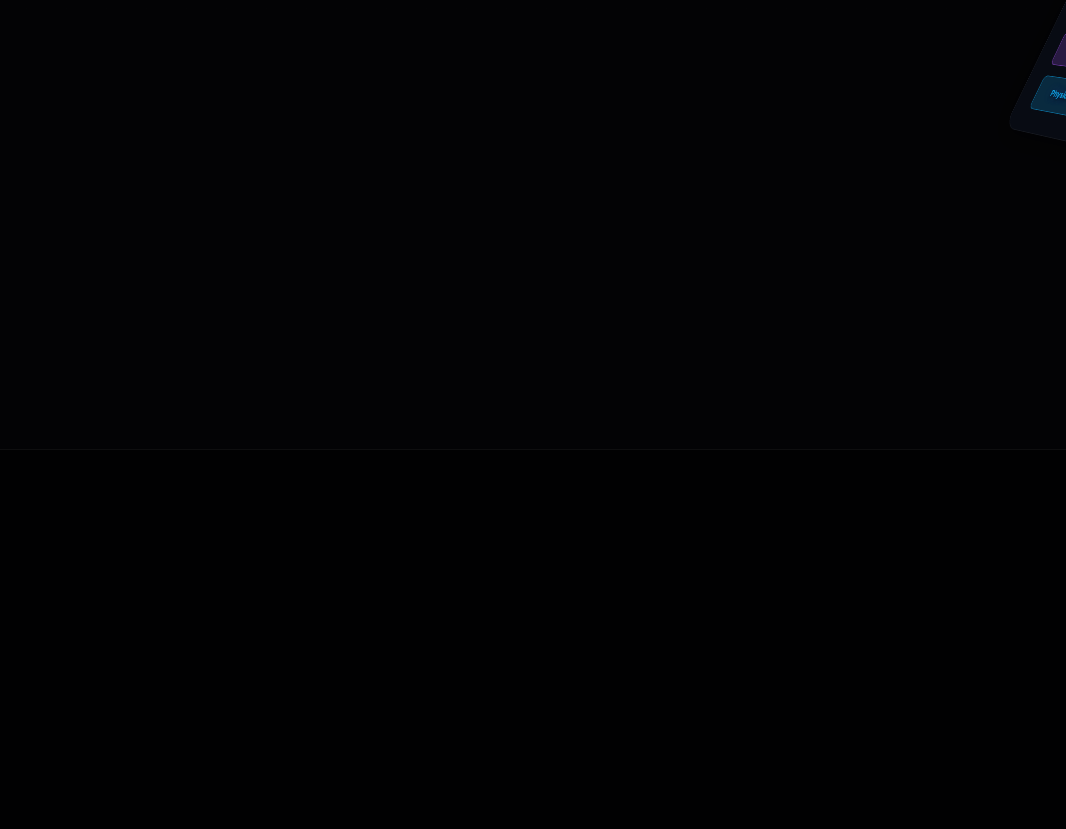
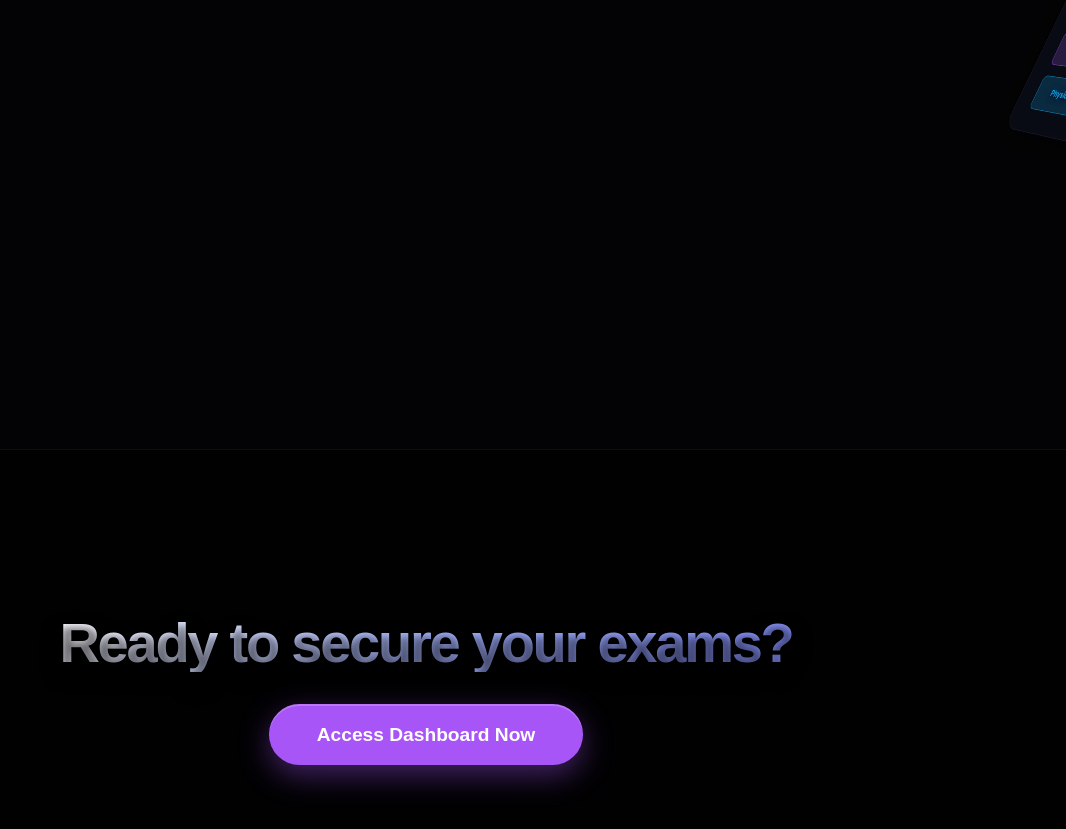
Before and after one commit to ggutsyss235/exam-seating-system, a React (Vite) app: page /learn in a window 1280 px wide. Shown: the part 4512-5341 px from the top of the page, without its empty margins (214-1280 px from the left). Built offline with nearby package versions, Linux system fonts and the light colour scheme.

Commit message:
Fix: Access Dashboard CTA always visible - lowered scroll threshold from 0.9 to 0.7+mounted

```diff
--- a/src/pages/LearnInfrastructure.jsx
+++ b/src/pages/LearnInfrastructure.jsx
@@ -372,7 +372,7 @@ const LearnInfrastructure = () => {
 
             {/* Outro CTA */}
             <section style={{ minHeight: '60vh', display: 'flex', flexDirection: 'column', justifyContent: 'center', alignItems: 'center', padding: '0 2rem', position: 'relative', zIndex: 10, borderTop: '1px solid rgba(255,255,255,0.05)', backgroundColor: 'rgba(0,0,0,0.5)' }}>
-                <div style={{ textAlign: 'center', transform: scrollProgress > 0.9 ? 'translateZ(100px) scale(1.1)' : 'translateZ(-400px) scale(0.5) rotateX(45deg)', opacity: scrollProgress > 0.9 ? 1 : 0, transition: 'all 1s cubic-bezier(0.175, 0.885, 0.32, 1.275)' }}>
+                <div style={{ textAlign: 'center', transform: scrollProgress > 0.7 || mounted ? 'translateZ(0px) scale(1)' : 'translateZ(-200px) scale(0.8) rotateX(20deg)', opacity: scrollProgress > 0.7 || mounted ? 1 : 0, transition: 'all 1s cubic-bezier(0.175, 0.885, 0.32, 1.275)' }}>
                     <h2 style={{ fontSize: '3.5rem', fontWeight: '800', marginBottom: '2rem' }}>Ready to secure your exams?</h2>
                     <button
                         onClick={() => navigate('/login')}
```
